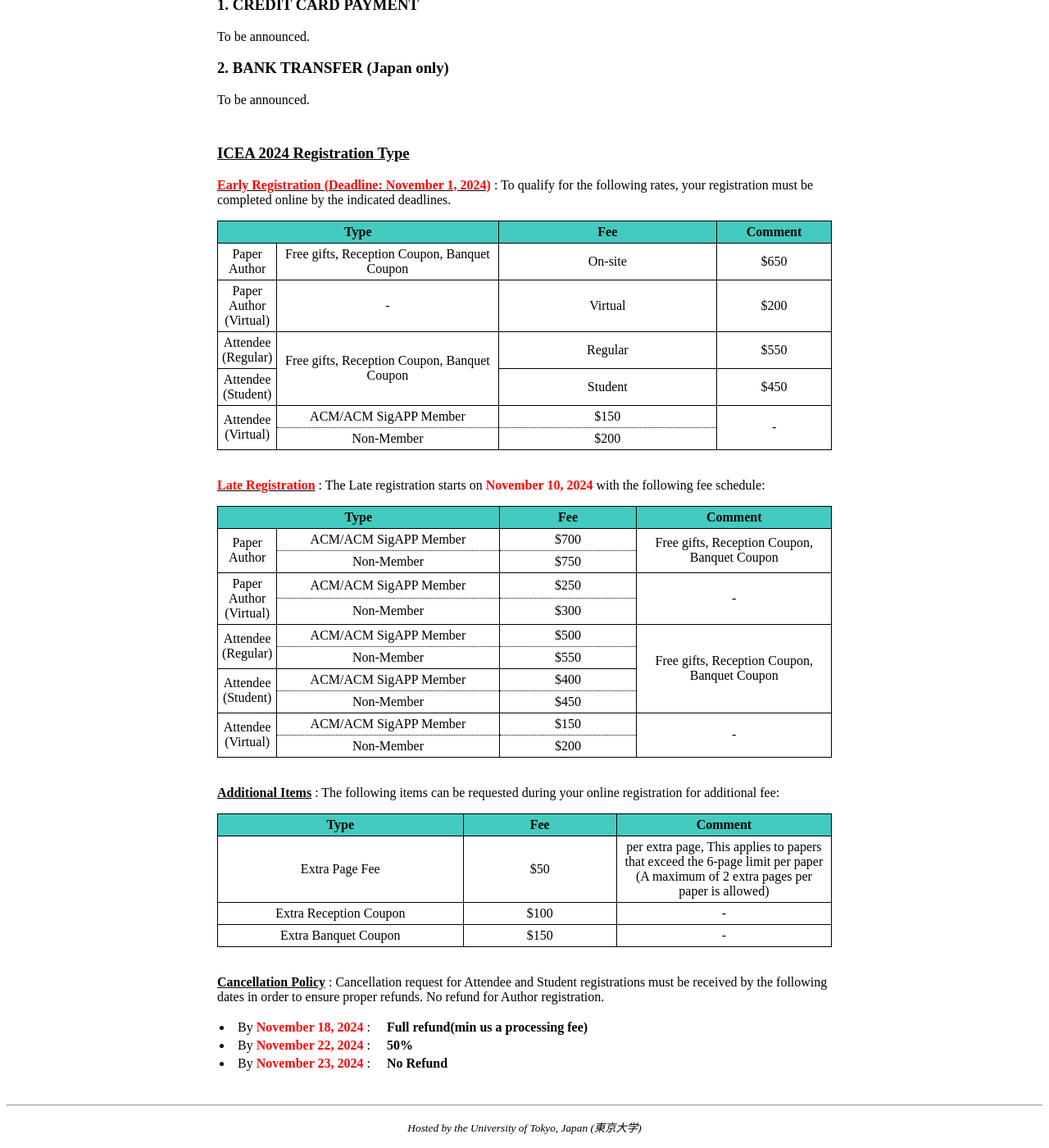
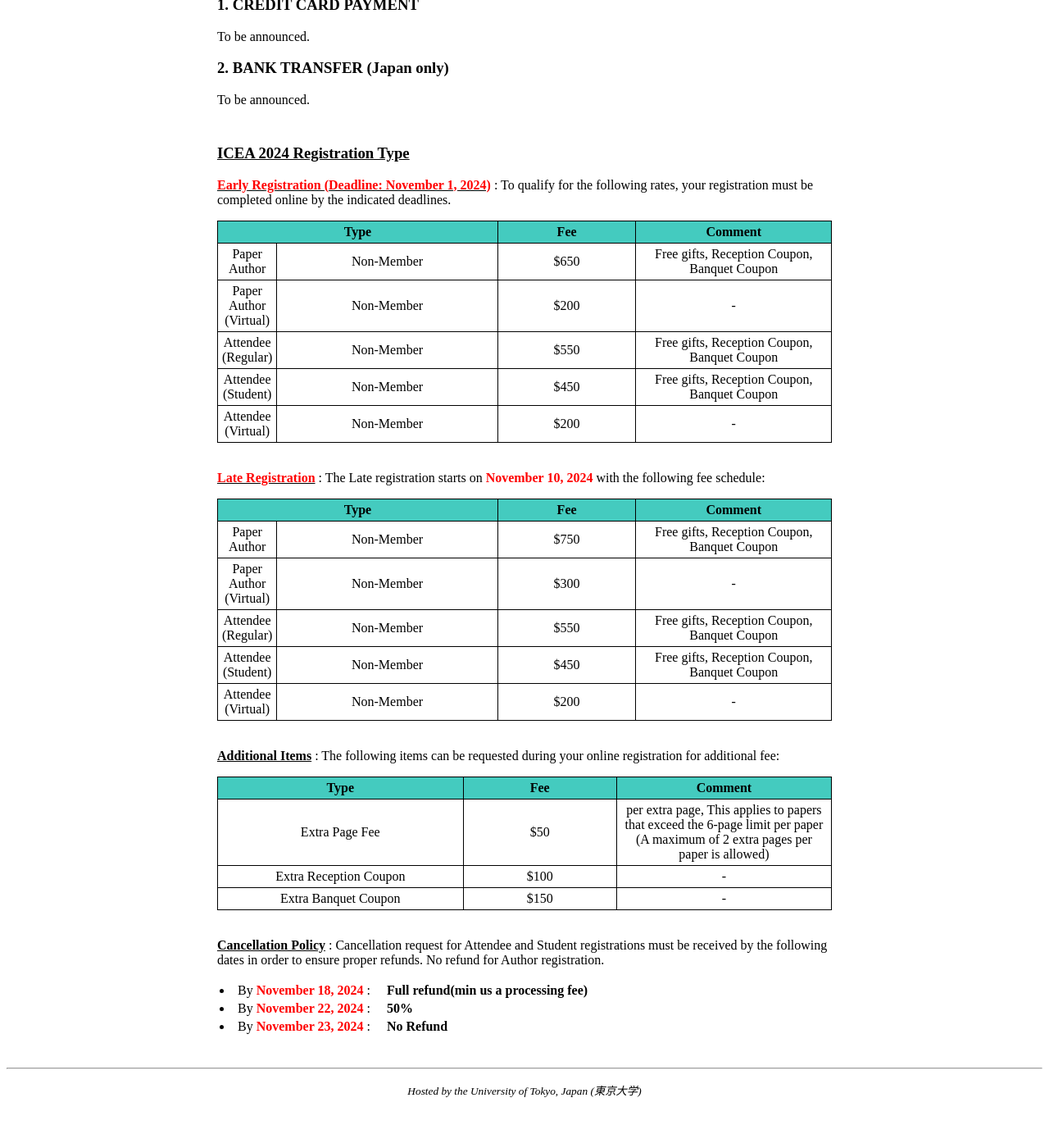
Before and after one commit to icea-conf/2024, a Jekyll site: the page built from registration/index.html, in a window 1280 px wide and 1400 px high, scrolled down 521 px. Shown: the whole window at 82% size. Built offline with Jekyll 4.4.1, drawn with Linux system fonts in a browser that asks for light colours; after the commit the page ends 1876 px from its top, so only the background shows below that.

Commit message:
Remove mention of ACM (v2)

```diff
--- a/registration/index.html
+++ b/registration/index.html
@@ -59,124 +59,79 @@
                                    </td>
                               </tr>
                               <tr>
-                              <td class="tcontent3" rowspan="2">
+                                   <td class="tcontent3">
                                         <a>Paper<br>Author</a>
                                    </td>
-                              <!-- <td class="tcontent1" width="40%">
-                                   <a>ACM/ACM SigAPP Member</a>
+                                   <td class="tcontent2" width="40%">
+                                        <a>Non-Member</a>
                                    </td>
-
-                              <td class="tcontent1">
-                                   <a>$600<br></a>
-                              </td> -->
-                              <td class="tcontent3" rowspan="2">
+                                   <td class="tcontent2">
+                                        <a>$650</a>
+                                   </td>
+                                   <td class="tcontent3">
                                         <a>Free gifts, Reception Coupon, Banquet Coupon</a>
                                    </td>
                               </tr>
                               <tr>
-                              <td class="tcontent2" width="40%">
-                                   <a>On-site</a>
-                              </td>
-                              <td class="tcontent2">
-                                   <a>$650</a>
-                              </td>
-                         </tr>
-
-                         <tr>
-                              <td class="tcontent3" rowspan="2">
+                                   <td class="tcontent3">
                                         <a>Paper<br>Author<br>(Virtual)</a>
                                    </td>
-                              <!-- <td class="tcontent1" width="40%">
-                                   <a>ACM/ACM SigAPP Member</a>
-                              </td>
-                              <td class="tcontent1">
-                                   <a>$150</a>
-                              </td> -->
-                              <td class="tcontent3" rowspan="2">
-                                   <a>-</a>
-                              </td>
-                         </tr>
-
-                         <tr>
-                              <td class="tcontent2" width="40%">
-                                   <a>Virtual</a>
-                              </td>
-                              <td class="tcontent2">
-                                   <a>$200</a>
-                              </td>
-                         </tr>
-
-
-
-                         <tr>
-                              <td class="tcontent3" rowspan="2">
-                                   <a>Attendee<br>(Regular)</a>
-                              </td>
-                              <!-- <td class="tcontent1" width="40%">
-                                   <a>ACM/ACM SigAPP Member</a>
-                              </td>
-                              <td class="tcontent1">
-                                   <a>$500</a>
-                              </td> -->
-                              <td class="tcontent3" rowspan="4">
-                                   <a>Free gifts, Reception Coupon, Banquet Coupon</a>
-                              </td>
-                         </tr>
-                         <tr>
-                              <td class="tcontent2" width="40%">
-                                   <a>Regular</a>
-                              </td>
-                              <td class="tcontent2">
-                                   <a>$550</a>
-                              </td>
-                         </tr>
-                         <tr>
-                              <td class="tcontent3" rowspan="2">
-                                   <a>Attendee<br>(Student)</a>
-                              </td>
-                              <!-- <td class="tcontent1" width="40%">
-                                   <a>ACM/ACM SigAPP Member</a>
-                              </td>
-                              <td class="tcontent1">
-                                   <a>$400</a>
-                              </td> -->
-                         </tr>
-                         <tr>
-                              <td class="tcontent2" width="40%">
-                                   <a>Student</a>
-                              </td>
-                              <td class="tcontent2">
-                                   <a>$450</a>
-                              </td>
-                         </tr>
-
-
-                         <tr>
-                              <td class="tcontent3" rowspan="2">
-                                   <a>Attendee<br>(Virtual)</a>
-                              </td>
-                              <td class="tcontent1" width="40%">
-                                   <a>ACM/ACM SigAPP Member</a>
-                              </td>
-                              <td class="tcontent1">
-                                   <a>$150</a>
-                              </td>
-                              <td class="tcontent3" rowspan="2">
-                                   <a>-</a>
-                              </td>
-                         </tr>
-                         <tr>
                                    <td class="tcontent2" width="40%">
                                         <a>Non-Member</a>
                                    </td>
                                    <td class="tcontent2">
                                         <a>$200</a>
                                    </td>
+                                   <td class="tcontent3">
+                                        <a>-</a>
+                                   </td>
                               </tr>
-
+                              <tr>
+                                   <td class="tcontent3">
+                                        <a>Attendee<br>(Regular)</a>
+                                   </td>
+                                   <td class="tcontent2" width="40%">
+                                        <a>Non-Member</a>
+                                   </td>
+                                   <td class="tcontent2">
+                                        <a>$550</a>
+                                   </td>
+                                   <td class="tcontent3">
+                                        <a>Free gifts, Reception Coupon, Banquet Coupon</a>
+                                   </td>
+                              </tr>
+                              <tr>
+                                   <td class="tcontent3">
+                                        <a>Attendee<br>(Student)</a>
+                                   </td>
+                                   <td class="tcontent2" width="40%">
+                                        <a>Non-Member</a>
+                                   </td>
+                                   <td class="tcontent2">
+                                        <a>$450</a>
+                                   </td>
+                                   <td class="tcontent3">
+                                        <a>Free gifts, Reception Coupon, Banquet Coupon</a>
+                                   </td>
+                              </tr>
+                              <tr>
+                                   <td class="tcontent3">
+                                        <a>Attendee<br>(Virtual)</a>
+                                   </td>
+                                   <td class="tcontent2" width="40%">
+                                        <a>Non-Member</a>
+                                   </td>
+                                   <td class="tcontent2">
+                                        <a>$200</a>
+                                   </td>
+                                   <td class="tcontent3">
+                                        <a>-</a>
+                                   </td>
+                              </tr>
                          </tbody>
                     </table><br>
                     </center>
+
 
                <p><u><b style="color:#FF0000">Late Registration</b></u><a style="text-align: justify"> : The Late registration starts on <b style="color:#FF0000">November 10, 2024</b> with the following fee schedule:</a></p>
                <center>
@@ -194,120 +149,79 @@
                                    </td>
                               </tr>
                               <tr>
-                              <td class="tcontent3" rowspan="2">
+                                   <td class="tcontent3">
                                         <a>Paper<br>Author</a>
                                    </td>
-                              <td class="tcontent1" width="40%">
-                                   <a>ACM/ACM SigAPP Member</a>
-                              </td>
-                              <td class="tcontent1">
-                                   <a>$700</a>
-                              </td>
-                              <td class="tcontent3" rowspan="2">
-                                   <a>Free gifts, Reception Coupon, Banquet Coupon</a>
-                              </td>
-                         </tr>
-                         <tr>
                                    <td class="tcontent2" width="40%">
                                         <a>Non-Member</a>
                                    </td>
                                    <td class="tcontent2">
                                         <a>$750</a>
                                    </td>
+                                   <td class="tcontent3">
+                                        <a>Free gifts, Reception Coupon, Banquet Coupon</a>
+                                   </td>
                               </tr>
-
                               <tr>
-                              <td class="tcontent3" rowspan="2">
+                                   <td class="tcontent3">
                                         <a>Paper<br>Author<br>(Virtual)</a>
                                    </td>
-                              <td class="tcontent1" width="40%">
-                                   <a>ACM/ACM SigAPP Member</a>
-                              </td>
-                              <td class="tcontent1">
-                                   <a>$250</a>
-                              </td>
-                              <td class="tcontent3" rowspan="2">
-                                   <a>-</a>
-                              </td>
-                         </tr>
-
-                         <tr>
                                    <td class="tcontent2" width="40%">
                                         <a>Non-Member</a>
                                    </td>
                                    <td class="tcontent2">
                                         <a>$300</a>
                                    </td>
-                         </tr>
-
-                         <tr>
-                              <td class="tcontent3" rowspan="2">
-                                   <a>Attendee<br>(Regular)</a>
-                              </td>
-                              <td class="tcontent1" width="40%">
-                                   <a>ACM/ACM SigAPP Member</a>
-                              </td>
-                              <td class="tcontent1">
-                                   <a>$500</a>
-                              </td>
-                              <td class="tcontent3" rowspan="4">
-                                   <a>Free gifts, Reception Coupon, Banquet Coupon</a>
+                                   <td class="tcontent3">
+                                        <a>-</a>
                                    </td>
                               </tr>
                               <tr>
+                                   <td class="tcontent3">
+                                        <a>Attendee<br>(Regular)</a>
+                                   </td>
                                    <td class="tcontent2" width="40%">
                                         <a>Non-Member</a>
                                    </td>
                                    <td class="tcontent2">
                                         <a>$550</a>
                                    </td>
-                         </tr>
-                         <tr>
-                              <td class="tcontent3" rowspan="2">
-                                   <a>Attendee<br>(Student)</a>
-                              </td>
-                              <td class="tcontent1" width="40%">
-                                   <a>ACM/ACM SigAPP Member</a>
-                              </td>
-                              <td class="tcontent1">
-                                   <a>$400</a>
+                                   <td class="tcontent3">
+                                        <a>Free gifts, Reception Coupon, Banquet Coupon</a>
                                    </td>
                               </tr>
                               <tr>
+                                   <td class="tcontent3">
+                                        <a>Attendee<br>(Student)</a>
+                                   </td>
                                    <td class="tcontent2" width="40%">
                                         <a>Non-Member</a>
                                    </td>
                                    <td class="tcontent2">
                                         <a>$450</a>
                                    </td>
-                         </tr>
-
-                         <tr>
-                              <td class="tcontent3" rowspan="2">
-                                   <a>Attendee<br>(Virtual)</a>
-                              </td>
-                              <td class="tcontent1" width="40%">
-                                   <a>ACM/ACM SigAPP Member</a>
-                              </td>
-                              <td class="tcontent1">
-                                   <a>$150</a>
-                              </td>
-                              <td class="tcontent3" rowspan="2">
-                                   <a>-</a>
+                                   <td class="tcontent3">
+                                        <a>Free gifts, Reception Coupon, Banquet Coupon</a>
                                    </td>
                               </tr>
                               <tr>
+                                   <td class="tcontent3">
+                                        <a>Attendee<br>(Virtual)</a>
+                                   </td>
                                    <td class="tcontent2" width="40%">
                                         <a>Non-Member</a>
                                    </td>
                                    <td class="tcontent2">
                                         <a>$200</a>
                                    </td>
+                                   <td class="tcontent3">
+                                        <a>-</a>
+                                   </td>
                               </tr>
-
                          </tbody>
                     </table><br>
                     </center>
+
 
                <p><u><b>Additional Items</b></u><a style="text-align: justify"> : The following items can be requested during your online registration for additional fee:</a></p>
                <center>
```
Lines whose indentation alone changed are shown as unchanged.
